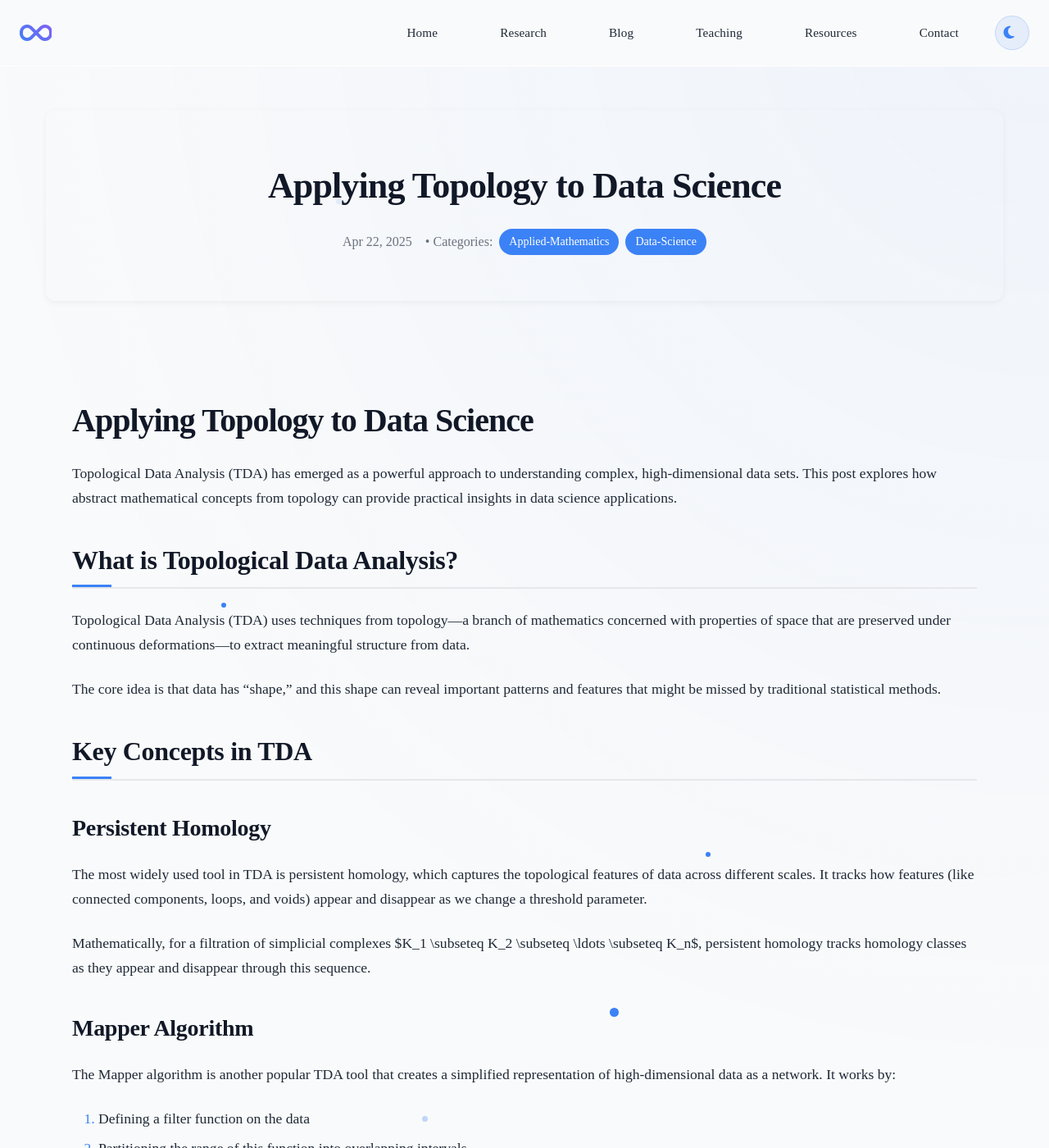
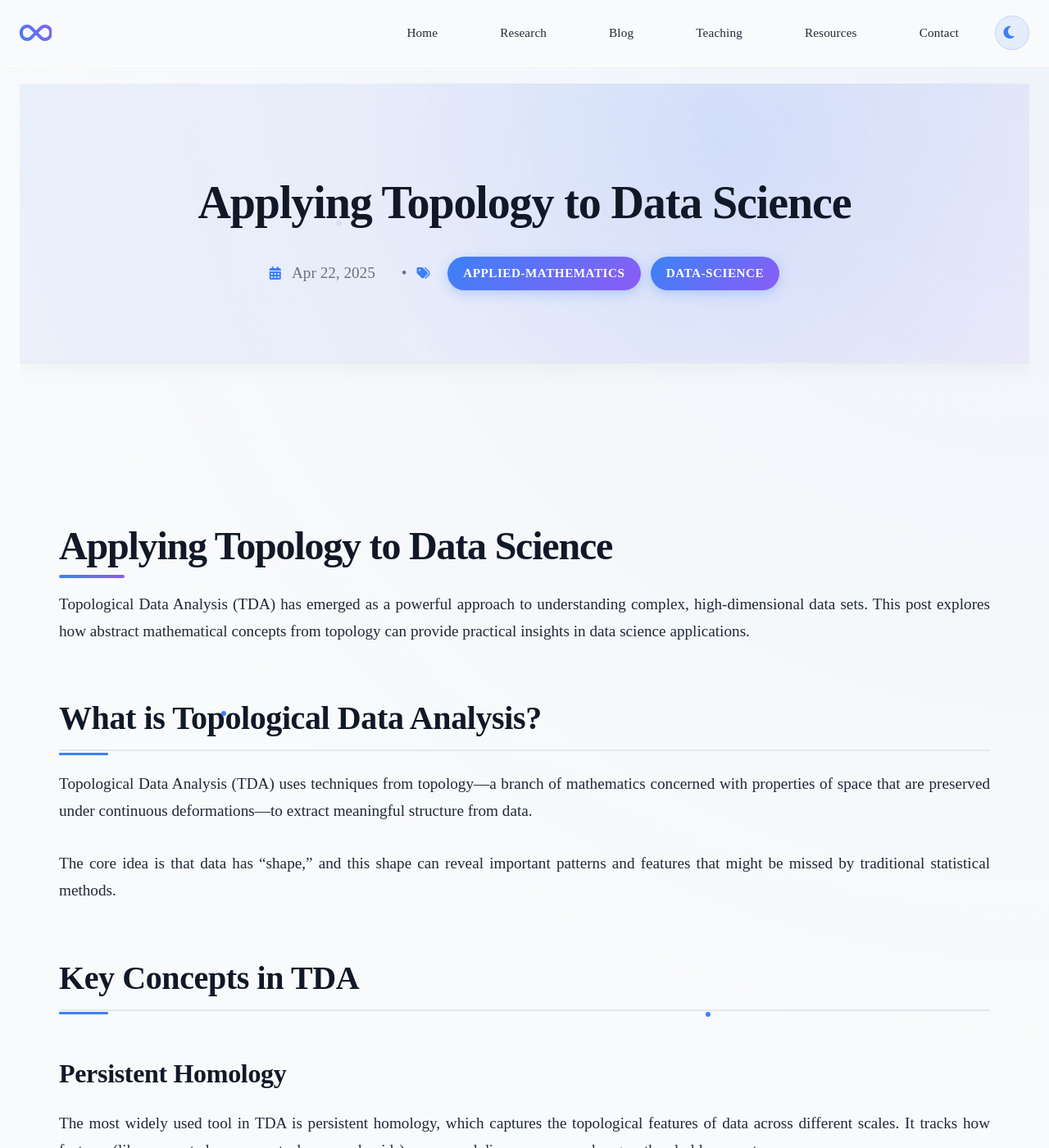
Before and after one commit to NISCHALPI/nischalpi.github.io, a Jekyll site: the page built from _posts/2025-04-22-topology-data-science.md, in a window 1280 px wide and 1400 px high. Shown: the whole window at 82% size. Built offline with Jekyll 4.4.1, drawn with Linux system fonts in a browser that asks for light colours; comment, search, counter and statistics services are not loaded; a style sheet for code colours, icons or effects is not loaded.

Commit message:
Fixed Width

```diff
--- a/_layouts/post.html
+++ b/_layouts/post.html
@@ -4,25 +4,31 @@ layout: default
 <article class="post h-entry" itemscope itemtype="http://schema.org/BlogPosting">
 
   <header class="post-header">
+    <div class="post-header-content">
       <h1 class="post-title p-name animate__animated animate__fadeIn" itemprop="name headline">{{ page.title | escape }}</h1>
       <p class="post-meta">
         <time class="dt-published" datetime="{{ page.date | date_to_xmlschema }}" itemprop="datePublished">
           {%- assign date_format = site.minima.date_format | default: "%b %-d, %Y" -%}
+          <i class="fas fa-calendar-alt"></i>
           {{ page.date | date: date_format }}
         </time>
         {%- if page.author -%}
-        • <span itemprop="author" itemscope itemtype="http://schema.org/Person"><span class="p-author h-card" itemprop="name">{{ page.author }}</span></span>
+          • <span itemprop="author" itemscope itemtype="http://schema.org/Person">
+              <i class="fas fa-user"></i>
+              <span class="p-author h-card" itemprop="name">{{ page.author }}</span>
+            </span>
         {%- endif -%}
 
         {%- if page.categories -%}
         <span class="post-categories">
-        • Categories:
+          • <i class="fas fa-tags"></i>
           {% for category in page.categories %}
           <span class="post-card-category">{{ category }}</span>
           {% endfor %}
         </span>
         {%- endif -%}
       </p>
+    </div>
   </header>
 
   <div class="post-content e-content animate-on-scroll" data-animation="animate__fadeIn" itemprop="articleBody">
--- a/_sass/_post-content.scss
+++ b/_sass/_post-content.scss
@@ -1,39 +1,91 @@
 // Post content specific styles
 .post-content {
   margin: 0;
-  padding: 2rem 2rem;
-  font-size: 1.1rem;
+  padding: 4rem 3rem;
+  width: 100%;
+  font-size: 1.2rem;
   line-height: 1.8;
   color: var(--text-color);
   word-wrap: break-word;
   overflow-wrap: break-word;
 
+  @media (max-width: 768px) {
+    padding: 3rem 2rem;
+    font-size: 1.15rem;
+  }
+
+  @media (max-width: 480px) {
+    padding: 2rem 1.5rem;
+    font-size: 1.1rem;
+  }
+
   // Headings
   h1, h2, h3, h4, h5, h6 {
-    margin-top: 2.5rem;
+    margin-top: 3rem;
     margin-bottom: 1.5rem;
     color: var(--heading-color);
     font-weight: 700;
     line-height: 1.3;
+    position: relative;
   }
 
-  h1 { font-size: 2.5rem; }
-  h2 { font-size: 2rem; }
-  h3 { font-size: 1.75rem; }
-  h4 { font-size: 1.5rem; }
-  h5 { font-size: 1.25rem; }
-  h6 { font-size: 1.1rem; }
+  h1 {
+    font-size: 3rem;
+    margin-top: 4rem;
+    &::after {
+      content: '';
+      position: absolute;
+      bottom: -0.5rem;
+      left: 0;
+      width: 80px;
+      height: 4px;
+      background: linear-gradient(90deg, var(--primary-color), var(--accent-color, var(--primary-color)));
+      border-radius: 2px;
+    }
+  }
+  h2 {
+    font-size: 2.5rem;
+    margin-top: 4rem;
+    &::after {
+      content: '';
+      position: absolute;
+      bottom: -0.4rem;
+      left: 0;
+      width: 60px;
+      height: 3px;
+      background: var(--primary-color);
+      border-radius: 1px;
+    }
+  }
+  h3 {
+    font-size: 2rem;
+    margin-top: 3.5rem;
+  }
+  h4 {
+    font-size: 1.7rem;
+    margin-top: 3rem;
+  }
+  h5 {
+    font-size: 1.25rem;
+    margin-top: 2rem;
+  }
+  h6 {
+    font-size: 1.1rem;
+    margin-top: 2rem;
+  }
 
   // Paragraphs and spacing
   p {
-    margin-bottom: 1.5rem;
+    margin-bottom: 2rem;
+    text-align: justify;
 
     code {
       background: var(--code-bg);
       color: var(--code-color);
-      padding: 0.2em 0.4em;
-      border-radius: 3px;
+      padding: 0.3em 0.5em;
+      border-radius: 4px;
       font-size: 0.9em;
+      font-weight: 500;
     }
   }
 
@@ -174,58 +226,134 @@
 .post {
   width: 100%;
   margin: 0;
-  padding: 2rem;
+  padding: 0;
   overflow: hidden;
 
   .post-header {
-    margin-bottom: 3rem;
+    margin-bottom: 4rem;
     text-align: center;
-    padding: 2rem 2rem;
+    padding: 5rem 2rem 4rem;
     position: relative;
-    background: var(--card-bg);
-    border-radius: 12px;
-    box-shadow: 0 2px 8px rgba(0, 0, 0, 0.05);
+    background: linear-gradient(135deg,
+      rgba(var(--primary-color-rgb), 0.08) 0%,
+      rgba(var(--accent-color-rgb), 0.08) 100%);
+    border-radius: 0;
+    box-shadow: 0 4px 30px rgba(0, 0, 0, 0.05);
+    border-bottom: 1px solid var(--border-color);
+
+    // Add decorative elements
+    &::before {
+      content: '';
+      position: absolute;
+      top: 0;
+      left: 0;
+      right: 0;
+      bottom: 0;
+      background: radial-gradient(
+        circle at 70% 20%,
+        rgba(var(--primary-color-rgb), 0.12) 0%,
+        transparent 50%
+      );
+      z-index: 0;
+    }
+
+    // Content wrapper
+    .post-header-content {
+      position: relative;
+      z-index: 1;
+      max-width: 1000px;
+      margin: 0 auto;
+    }
 
     .post-title {
-      font-size: 2.75rem;
-      margin-bottom: 1.5rem;
+      font-size: 3.5rem;
+      margin-bottom: 2rem;
       color: var(--heading-color);
       font-weight: 700;
-      line-height: 1.3;
+      line-height: 1.2;
       letter-spacing: -0.02em;
+
+      @media (max-width: 768px) {
+        font-size: 2.5rem;
+      }
+
+      @media (max-width: 480px) {
+        font-size: 2rem;
+      }
     }
 
     .post-meta {
-      font-size: 1rem;
+      font-size: 1.2rem;
       color: var(--text-color-soft);
       display: flex;
       align-items: center;
       justify-content: center;
       flex-wrap: wrap;
-      gap: 1rem;
+      gap: 2rem;
+      line-height: 1.6;
+      margin-top: 1rem;
+
+      i {
+        margin-right: 0.6rem;
+        color: var(--primary-color);
+        font-size: 1rem;
+      }
 
       .post-categories {
         display: flex;
         align-items: center;
-        gap: 0.5rem;
+        gap: 0.75rem;
         flex-wrap: wrap;
       }
 
       .post-card-category {
-        background-color: var(--primary-color);
+        background: linear-gradient(135deg, var(--primary-color), var(--accent-color, var(--primary-color)));
         color: white;
-        padding: 0.25rem 0.75rem;
-        border-radius: 50px;
-        font-size: 0.875rem;
+        padding: 0.5rem 1.2rem;
+        border-radius: 30px;
+        font-size: 0.95rem;
+        font-weight: 600;
+        text-transform: uppercase;
+        letter-spacing: 0.5px;
+        box-shadow: 0 4px 15px rgba(var(--primary-color-rgb), 0.3);
+        transition: all 0.3s ease;
+
+        &:hover {
+          transform: translateY(-2px);
+          box-shadow: 0 6px 20px rgba(var(--primary-color-rgb), 0.4);
+        }
+      }
+
+      @media (max-width: 768px) {
+        font-size: 1.1rem;
+        gap: 1.5rem;
+
+        .post-card-category {
+          padding: 0.4rem 1rem;
+          font-size: 0.85rem;
+        }
+      }
+
+      @media (max-width: 480px) {
+        font-size: 1rem;
+        gap: 1rem;
+        flex-direction: column;
+
+        .post-card-category {
+          padding: 0.3rem 0.8rem;
+          font-size: 0.8rem;
+        }
       }
     }
   }
 
   .post-navigation {
     width: 100%;
-    margin: 4rem 0 2rem;
-    padding: 2rem 2rem;
-    border-top: 1px solid var(--border-color);
+    margin: 5rem 0 3rem;
+    padding: 3rem 2rem;
+    background: var(--surface-color);
+    border-top: 2px solid var(--border-color);
+    border-bottom: 2px solid var(--border-color);
 
     .post-navigation-links {
       display: flex;
@@ -304,20 +432,42 @@
 
 @media (max-width: 768px) {
   .post {
-    padding: 1rem;
+    padding: 0;
 
-    .post-header,
-    .post-content,
-    .post-navigation,
-    .comments {
-      padding: 0 1rem;
+    .post-header {
+      padding: 3rem 1.5rem 2rem;
+      margin-bottom: 3rem;
+
+      .post-title {
+        font-size: 2.5rem;
+        margin-bottom: 1.5rem;
+      }
+
+      .post-meta {
+        font-size: 1rem;
+        gap: 1rem;
+
+        .post-card-category {
+          padding: 0.3rem 0.8rem;
+          font-size: 0.8rem;
+        }
+      }
     }
 
-    .post-header .post-title {
-      font-size: 2rem;
+    .post-content {
+      padding: 2rem 1.5rem;
+
+      h1 { font-size: 2.25rem; }
+      h2 { font-size: 2rem; }
+      h3 { font-size: 1.75rem; }
     }
 
-    .post-navigation .post-navigation-links {
+    .post-navigation {
+      padding: 2rem 1.5rem;
+      margin: 3rem 0 2rem;
+    }
+
+    .post-navigation-links {
       flex-direction: column;
       gap: 1rem;
 
@@ -332,3 +482,34 @@
     }
   }
 }
+
+@media (max-width: 480px) {
+  .post {
+    .post-header {
+      padding: 2rem 1rem 1.5rem;
+
+      .post-title {
+        font-size: 2rem;
+      }
+
+      .post-meta {
+        font-size: 0.9rem;
+        flex-direction: column;
+        gap: 0.75rem;
+        text-align: center;
+      }
+    }
+
+    .post-content {
+      padding: 1.5rem 1rem;
+
+      h1 { font-size: 2rem; }
+      h2 { font-size: 1.75rem; }
+      h3 { font-size: 1.5rem; }
+    }
+
+    .post-navigation {
+      padding: 1.5rem 1rem;
+    }
+  }
+}
```
Lines whose indentation alone changed are shown as unchanged.
